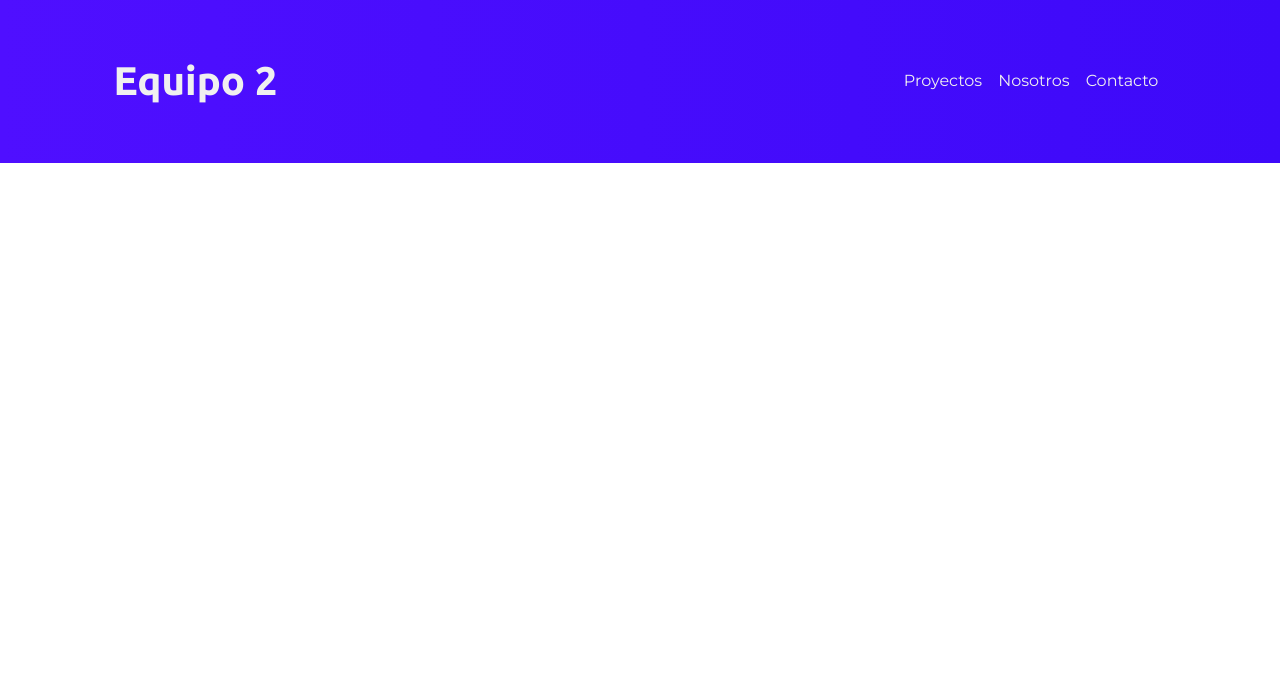
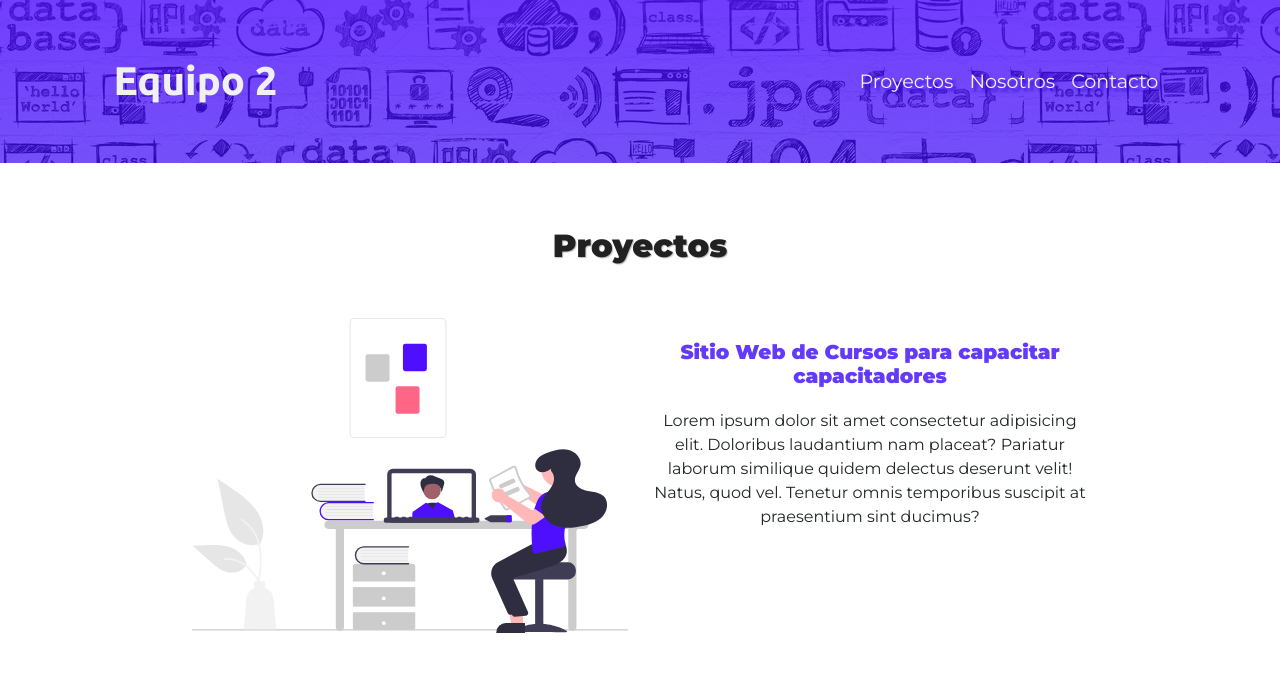
Before and after one commit to LaloHGz/Web-Equipo-2, a plain HTML site: page proyectos.html in a window 1280 px wide. Drawn offline with nearby package versions, Linux system fonts and the light colour scheme.

Commit message:
navbar background

```diff
--- a/css/proyectos.css
+++ b/css/proyectos.css
@@ -3,8 +3,10 @@ body {
     text-align: center;
 }
 
-#title {
-    background: linear-gradient(90deg, rgba(79,15,255,1) 0%, rgba(61,9,249,1) 100%);
+/* Header */
+
+#header {
+    background:linear-gradient(rgba(79,15,255,0.8), rgba(61,9,249,0.7)),url("/img/doodle.jpg");
     padding: 3% 7%;
     color: #fff;
 }
@@ -23,10 +25,17 @@ body {
 
 nav .navbar-nav li a{
     color: #f0f0f0;
+    font-size: 1.2rem;
+    text-shadow: 3px 3px 3px #2f03d1;
+
 }
 
 nav .navbar-nav li a:hover{
     color: #919191;
+}
+
+nav .navbar-nav li a:focus{
+    color: #f0f0f0;
 }
 
 button .navbar-toggler {
@@ -40,3 +49,42 @@ button .navbar-toggler {
 .custom-toggler.navbar-toggler {
     border-color: #f0f0f0;
 }
+
+/* Projects */
+
+#projects {
+    padding: 5% 15%;
+}
+
+.title-projects {
+    font-family: 'Montserrat', sans-serif;
+    font-size: 2rem;
+    font-weight: 600;
+    color: #212121;
+    text-shadow: 1px 1px 1px #BDBDBD;
+}
+
+.project-1 {
+    padding-top: 5%;
+}
+
+.projects-text {
+
+}
+
+
+.img-projects {
+    position: relative;
+    width: 100%;
+}
+
+.name-projects {
+    font-size: 20px;
+    color: #3d09f9cc;
+    font-weight: bold;
+    padding-top: 5%;
+}
+
+.projects-details{
+    padding: 3% 0;
+}
--- a/proyectos.html
+++ b/proyectos.html
@@ -1,5 +1,5 @@
 <!DOCTYPE html>
-<html lang="en">
+<html lang="es">
 <head>
     <meta charset="UTF-8">
     <title>Proyectos</title>
@@ -18,7 +18,7 @@
     <script src="https://kit.fontawesome.com/2a0252487a.js" crossorigin="anonymous"></script>
 </head>
 <body>
-    <section id="title">
+    <section id="header">
 
         <div class="container-fluid">
 
@@ -49,5 +49,25 @@
       </section>
 
 
+      <section id="projects">
+        <h2 class="title-projects">Proyectos</h2>
+        <div class="row project-1">
+          <div class="col-lg-6 projects-img">
+            <img class="img-projects" src="img/projects-image.svg" alt="">
+          </div>
+          <div class="col-lg-6 projects-text">
+            <h3 class="name-projects">Sitio Web de Cursos para capacitar capacitadores</h3>
+            <p class="projects-details">
+              Lorem ipsum dolor sit amet consectetur adipisicing elit. Doloribus laudantium nam placeat? Pariatur laborum similique quidem delectus deserunt velit! Natus, quod vel. Tenetur omnis temporibus suscipit at praesentium sint ducimus?
+            </p>
+
+          </div>
+        </div>
+
+
+
+      </section>
+
+
 </body>
 </html>
```
Also changed, not shown: img/doodle.jpg (added), img/projects-image.svg (added).
